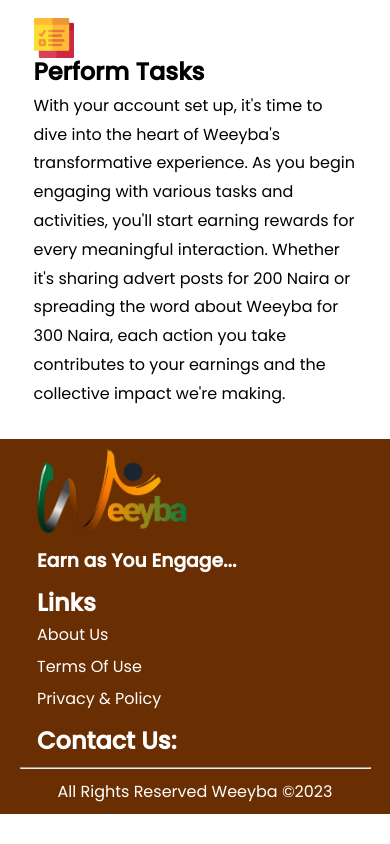
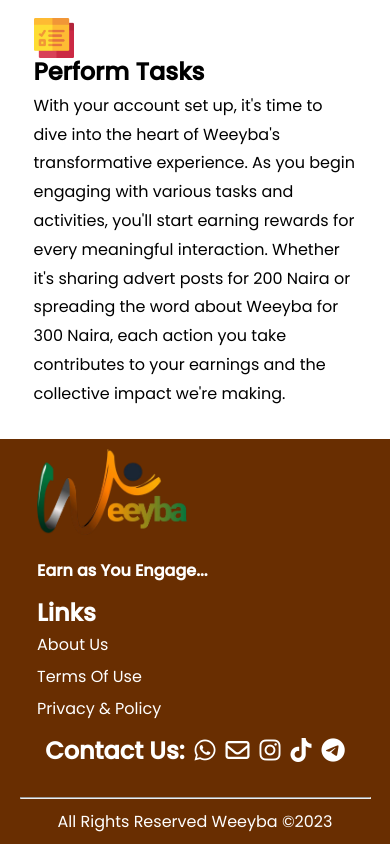
Before and after one commit to Weeyba/front-end, a React (Create React App) app: page / in a window 390 px wide. Shown: the part 5819-6663 px from the top of the page. Before the commit the page ends 6633 px from the top, so only its background shows below. Built offline with nearby package versions, Linux system fonts and the light colour scheme.

Commit message:
contact us page 100% done

```diff
--- a/public/index.html
+++ b/public/index.html
@@ -3,6 +3,7 @@
   <head>
     <meta charset="utf-8" />
     <link rel="icon" href="./icon.png" />
+    <script src="https://kit.fontawesome.com/de5a5af81b.js" crossorigin="anonymous"></script>
     <meta name="viewport" content="width=device-width, initial-scale=1" />
     <meta name="theme-color" content="#FFFFFF" />
     <meta
--- a/src/components/Footer/Footer.js
+++ b/src/components/Footer/Footer.js
@@ -10,7 +10,7 @@
       <div className="footGrid">
         <div className="firstGrid">
         <img src={logo} alt="logo" />
-        <h3>Earn as You Engage...</h3>
+        <h4>Earn as You Engage...</h4>
         </div>
         <div className="secondGrid">
           <h2>Links</h2>
@@ -22,8 +22,12 @@
 
         </div>
         <div className="thirdGrid">
-        <h2>Contact Us:</h2>
-
+      <h2>Contact Us:</h2>
+        <a href="https://wa.me/message/CKAN5VOTKC76I1"><i class="fa-brands fa-whatsapp"></i></a>
+        <a href="contact@weeyba.com"><i class="fa-regular fa-envelope"></i></a>
+        <a href="https://instagram.com/weeyba_official?igshid=NjIwNzIyMDk2Mg=="><i class="fa-brands fa-instagram"></i></a>
+       <a href="https://www.tiktok.com/@weeyba_official?_t=8f3TkzmUyJC&_r=1"><i class="fa-brands fa-tiktok"></i></a>
+        <a href="https://t.me/weeyba_official"><i class="fa-brands fa-telegram"></i></a>
         </div>
       </div>
       <hr />
--- a/src/components/Footer/footer.css
+++ b/src/components/Footer/footer.css
@@ -38,8 +38,7 @@
 }
 .footer .footGrid div{
  width: 30%;
- height: 80%;
-
+ height: fit-content;
  line-height: 200%;
  display: flex;
  flex-wrap: wrap;
@@ -55,12 +54,19 @@
 
 
 
+
 }
 
-.footer .footGrid .firstGrid{
+
+ .footGrid .firstGrid{
  display: flex;
+ width: 30%;
+
+ flex-wrap: wrap;
+ align-items: left;
+ justify-content: left;
  flex-direction: column;
- gap: 10px;
+ gap: 20px;
 }
 
 
@@ -70,6 +76,32 @@
  width: fit-content;
  font-family: Poppins;
 
+}
+
+.footer .footGrid .thirdGrid a{
+font-size: 150%;
+height: fit-content;
+margin: 0;
+
+
+}
+
+.footer .footGrid .thirdGrid {
+  flex-direction: row;
+  gap: 10px;
+  align-items: left;
+  justify-content: center;
+  flex-wrap: nowrap;
+  word-wrap: break-word;
+
+}
+
+.footer .footGrid .thirdGrid h2{
+ width: fit-content;
+ text-align: left;
+ margin: 0;
+
+ height: fit-content;
 }
 
 
@@ -105,4 +137,9 @@
 
  }
 
+
+ .footGrid .firstGrid{
+  flex-direction: column;
+ }
+
 }
--- a/src/pages/about/About.js
+++ b/src/pages/about/About.js
@@ -2,7 +2,7 @@
 
 
 
-import "../../../src/pages/about/about.css";
+import "../../pages/about/about.css";
 import meet from "../../assets/images/meet.jpg";
 
 export default function About() {
--- a/src/pages/about/about.css
+++ b/src/pages/about/about.css
@@ -3,8 +3,8 @@
 .main{
  width: 100%;
  height: max-content;
- margin: o auto;
- padding: o auto;
+ margin: 0 auto;
+ padding: 0 auto;
  line-height: 230%;
  font-family: Poppins;
 }
--- a/src/pages/contact/ContactUs.js
+++ b/src/pages/contact/ContactUs.js
@@ -1,7 +1,41 @@
 import React from 'react'
+
+
+
+
+import '../../pages/contact/contact.css'
 
 export default function ContactUs() {
   return (
-    <div style={{marginTop: 500}}>ContactUs</div>
+    <div className="contact" style={{marginTop: 100}}>
+
+
+
+    <div>
+    <h1>Contact Us:</h1>
+    </div>
+
+
+
+    <div className="con">
+
+        <div><p>
+        If you have questions or need any general information, please reach out to us through one of our social channels</p>
+        </div>
+        <hr />
+
+
+
+        <div className="firstCon">
+        <h2>For Enquiries:</h2>
+          <a className="link" href="https://wa.me/message/CKAN5VOTKC76I1"><i class="fa-brands fa-whatsapp"></i></a>
+          <a className="link" href="contact@weeyba.com"><i class="fa-regular fa-envelope"></i></a>
+          <a className="link" href="https://instagram.com/weeyba_official?igshid=NjIwNzIyMDk2Mg=="><i class="fa-brands fa-instagram"></i></a>
+         <a className="link" href="https://www.tiktok.com/@weeyba_official?_t=8f3TkzmUyJC&_r=1"><i class="fa-brands fa-tiktok"></i></a>
+          <a className="link" href="https://t.me/weeyba_official"><i class="fa-brands fa-telegram"></i></a>
+          </div>
+
+    </div>
+    </div>
   )
 }
--- /dev/null
+++ b/src/pages/contact/contact.css
@@ -0,0 +1,110 @@
+@import url('https://fonts.googleapis.com/css2?family=Poppins:wght@300;400;500&display=swap');
+
+.contact{
+ width: 100%;
+ height: 40vh;
+ margin: 0 auto;
+ padding: 0% 5% 0% 5%;
+ line-height: 200%;
+ font-family: Poppins;
+ display:flex;
+ gap: 20px;
+ align-items: center;
+ justify-content: center;
+}
+.contact div{
+ width: 40%;
+
+ height: 100%;
+ margin: 0 auto;
+ padding: 0 auto;
+ display: flex;
+ align-items: center;
+ justify-content: center;
+}
+
+.contact div h1{
+ font-size: 400%;
+}
+.contact .con{
+ width: 40%;
+ height: 100%;
+ display: flex;
+
+ margin: 0 auto;
+ padding: 0 auto;
+flex-direction: column;
+ align-items: center;
+ justify-content: center;
+
+
+}
+
+.contact .con div{
+ height: fit-content;
+ display: flex;
+ align-items: left;
+ justify-content: left;
+
+ margin: 0 auto;
+ padding: 0 auto;
+ width: 100%;
+}
+.firstCon{
+ gap: 10px;
+}
+.firstCon .link{
+ color:black;
+ font-size: 150%;
+}
+.link:hover{
+ color:orange;
+}
+hr{
+ width: 100%;
+ height: 2px;
+ color: black;
+  margin: 5% 0% 5% 0%;
+ background-color: black;
+}
+
+@media  screen and (max-width:1100px){
+ .contact{
+  flex-direction: column;
+  height: 90vh;
+  width: 100%;
+
+
+ }
+.contact div{
+ width: 100%;
+
+ height: max-content;
+}
+
+.contact .con div{
+ height: fit-content;
+ width: 100%;
+
+}
+
+.contact .con{
+ width: 100%;
+ height: fit-content;
+}
+.contact div h1{
+ font-size: 500%;
+ width: 100%;
+ line-height: 100%;
+ text-align: left;
+}
+
+.firstCon{
+ gap: 10px;
+ width: 100%;
+}
+hr{
+ margin: 5% 0% 5% 0%;
+}
+
+}
--- a/src/pages/privacy/PrivacyPolicy.js
+++ b/src/pages/privacy/PrivacyPolicy.js
@@ -3,7 +3,9 @@
 export default function PrivacyPolicy() {
   return (
     <div style={{ marginTop: 100,
-      padding:'0% 6% 0% 6%',
+      padding:'0% 6% 5% 6%',
+      width:'100%',
+      height:'fitContent',
       lineHeight:'230%',
 
               }}>
```
Also changed, not shown: 1 other file (tests, documents, lock files or other folders).
